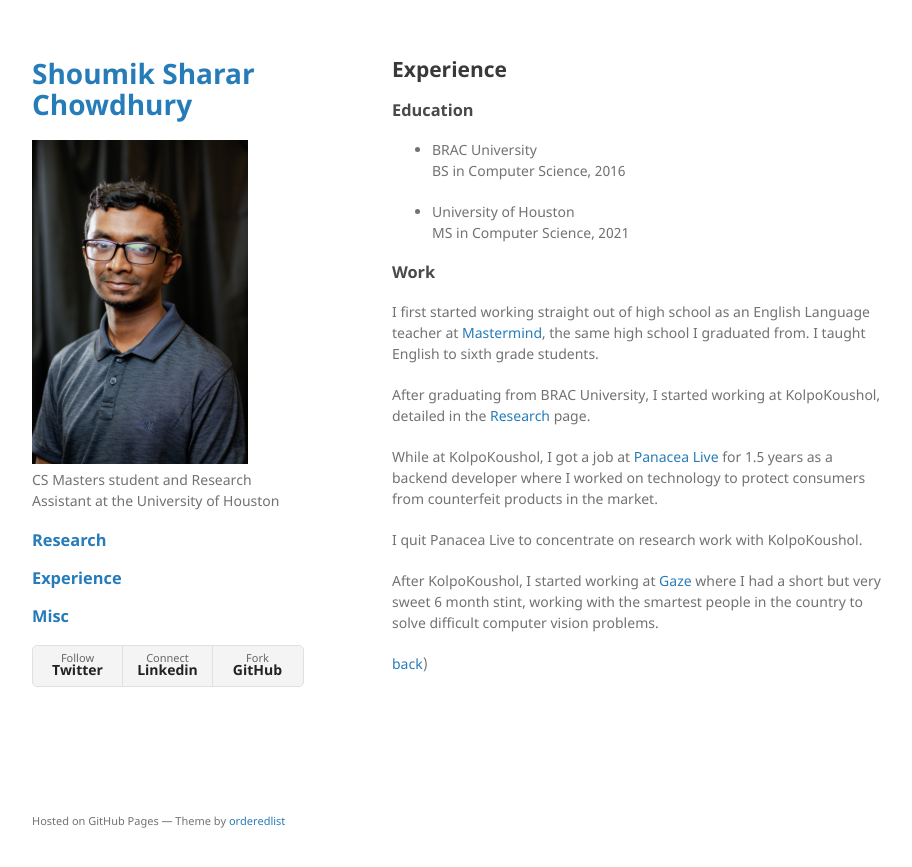
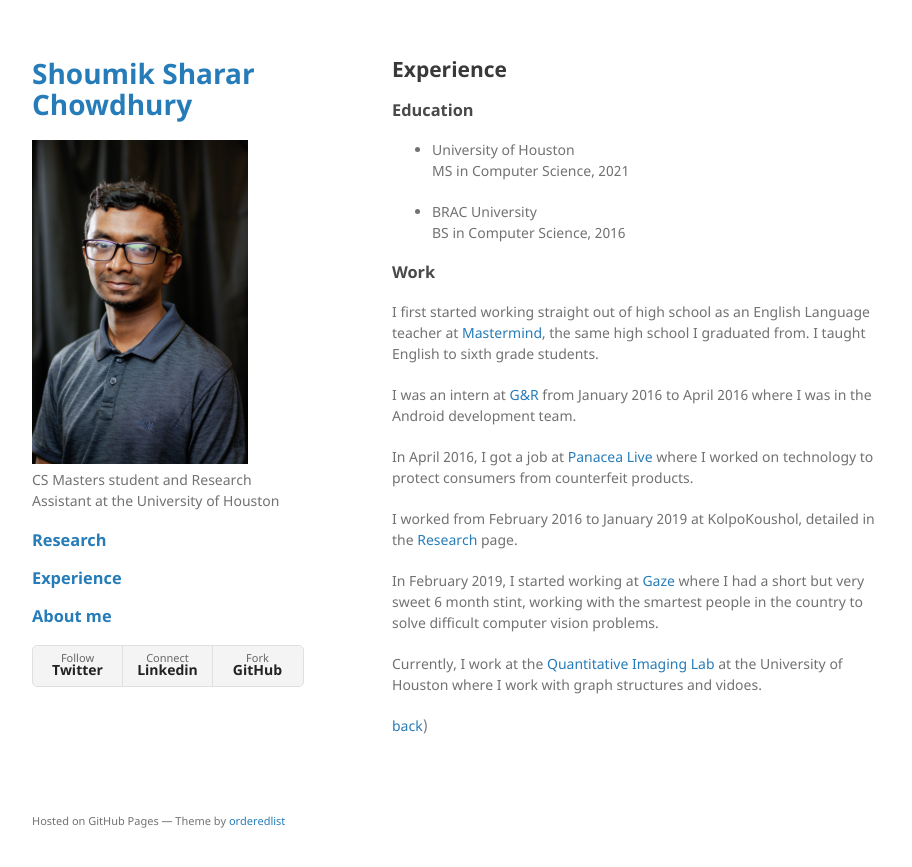
Before and after one commit to shoumikchow/shoumikchow.github.io, a Jekyll site: the page built from pages/experience.md, in a window 1280 px wide. Shown: the top 867 px of the page, without its empty margins (178-1090 px from the left). Built offline with Jekyll 4.4.1, drawn with Linux system fonts in a browser that asks for light colours.

Commit message:
Grammar and structural changes

```diff
--- a/_config.yml
+++ b/_config.yml
@@ -15,8 +15,8 @@ pagelist:
       title: Experience
       url: pages/experience.html
     -
-      title: Misc
-      url: pages/misc.html
+      title: About me
+      url: pages/about-me.html
 plugins:
     - jekyll-sitemap
 exclude:
--- a/pages/experience.md
+++ b/pages/experience.md
@@ -5,24 +5,26 @@ layout: default
 ## Experience
 
 ### Education
+* University of Houston
+MS in Computer Science, 2021
+
 * BRAC University
 BS in Computer Science, 2016
-
-* University of Houston
-MS in Computer Science, 2021
 
 
 ### Work
 
-I first started working straight out of high school as an English Language  teacher at [Mastermind](https://www.mastermindschool.org/), the same high school I graduated from. I taught English to sixth grade students.
+I first started working straight out of high school as an English Language teacher at [Mastermind](https://www.mastermindschool.org/), the same high school I graduated from. I taught English to sixth grade students.
 
-After graduating from BRAC University, I started working at KolpoKoushol, detailed in the [Research](../pages/research) page.
+I was an intern at [G&R](https://www.green-red.com/) from January 2016 to April 2016 where I was in the Android development team.
 
-While at KolpoKoushol, I got a job at [Panacea Live](https://www.panacea.live/) for 1.5 years as a backend developer where I worked on technology to protect consumers from counterfeit products in the market.
+In April 2016, I got a job at [Panacea Live](https://www.panacea.live/) where I worked on technology to protect consumers from counterfeit products.
 
-I quit Panacea Live to concentrate on research work with KolpoKoushol.
+I worked from February 2016 to January 2019 at KolpoKoushol, detailed in the [Research](../pages/research) page.
 
-After KolpoKoushol, I started working at [Gaze](https://gaze.ai) where I had a short but very sweet 6 month stint, working with the smartest people in the country to solve difficult computer vision problems.
+In February 2019, I started working at [Gaze](https://gaze.ai) where I had a short but very sweet 6 month stint, working with the smartest people in the country to solve difficult computer vision problems.
+
+Currently, I work at the [Quantitative Imaging Lab](http://www2.cs.uh.edu/~shah/) at the University of Houston where I work with graph structures and vidoes.
 
 
 [back](https://shoumikchow.com))
```
Also changed, not shown: index.md (+1 -1 lines), pages/about-me.md (renamed from pages/misc.md, +2 -2 lines), pages/research.md (+1 -1 lines), 1 other file.
